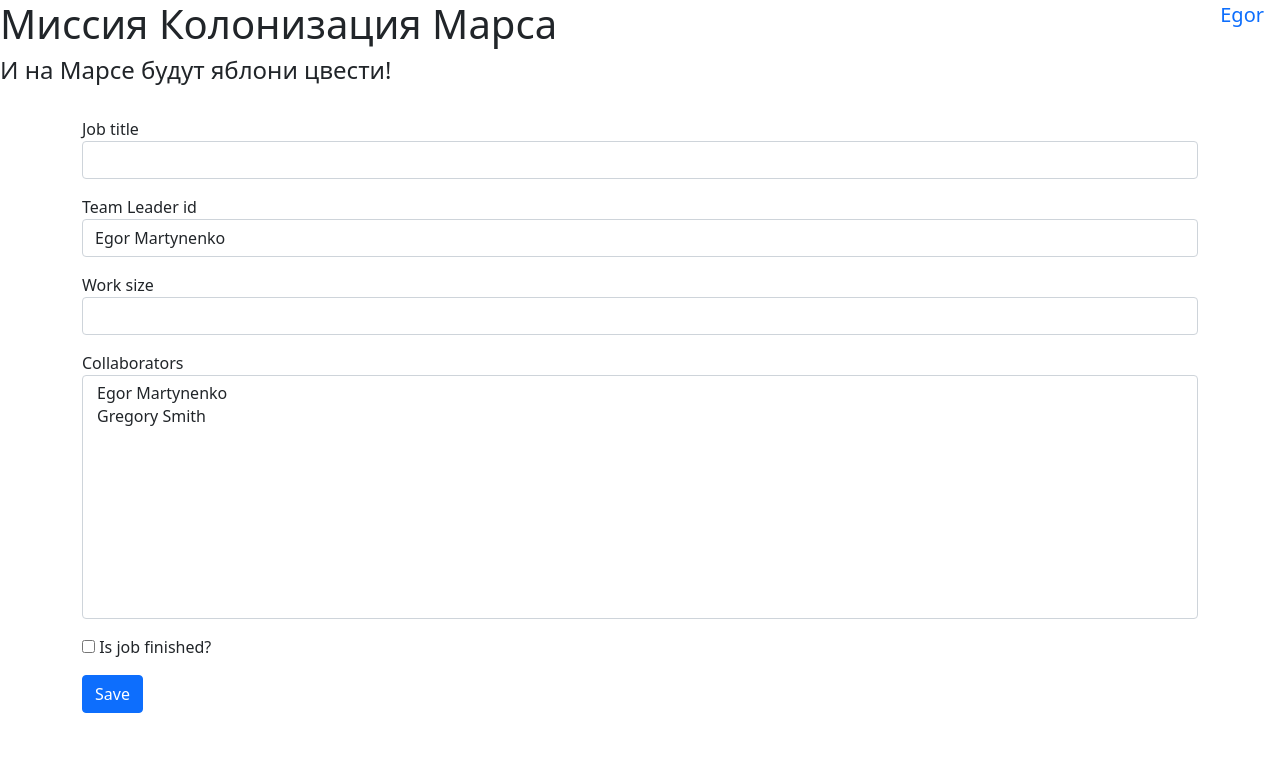
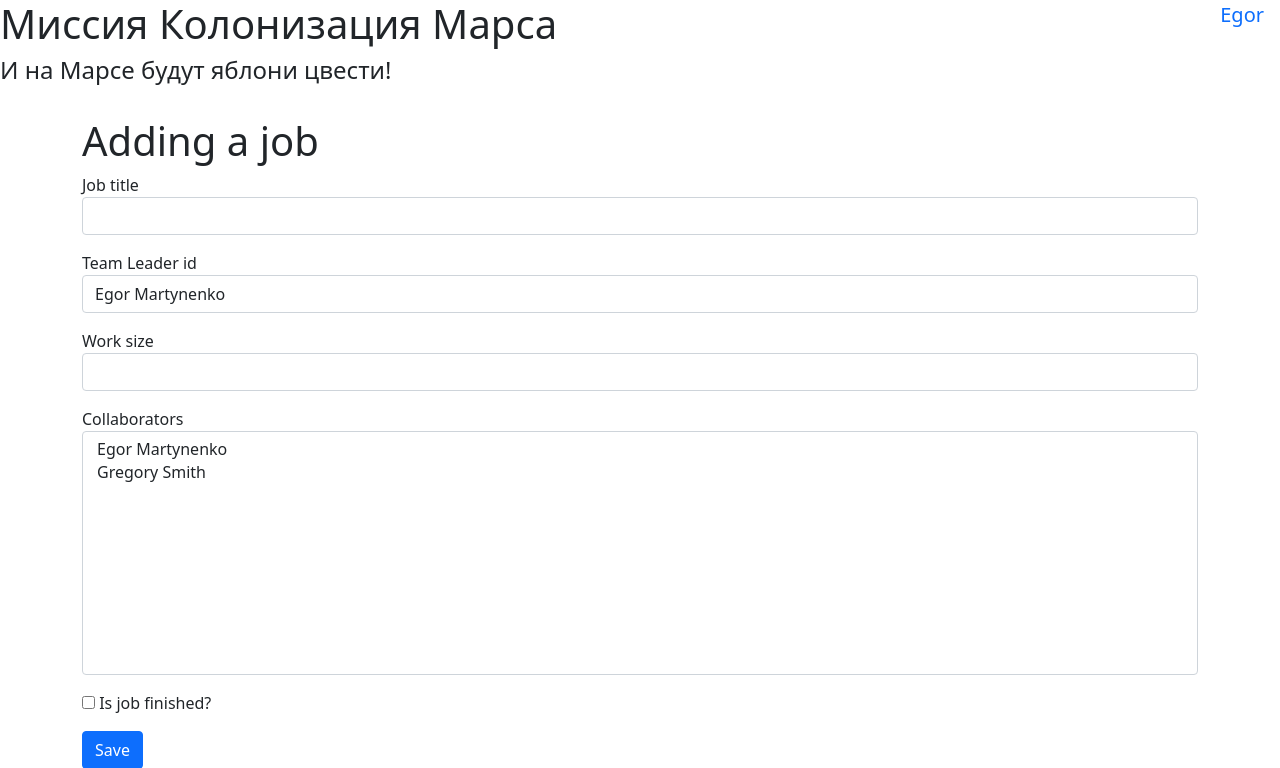
Before and after one commit to eg-mart/yandex, a Flask app: page /add-job in a window 1280 px wide. Shown: the top 768 px of the page. Run offline with Flask 2, Linux system fonts and the light colour scheme; a user stored in the database is signed in; data comes from the database, SQL or seed files in the repository.

Commit message:
added header

```diff
--- a/templates/add_job.html
+++ b/templates/add_job.html
@@ -1,6 +1,7 @@
 {% extends "base.html" %}
 
 {% block content %}
+<h1>Adding a job</h1>
 <form action="" method="post">
     {{ form.hidden_tag() }}
     <p>
```
